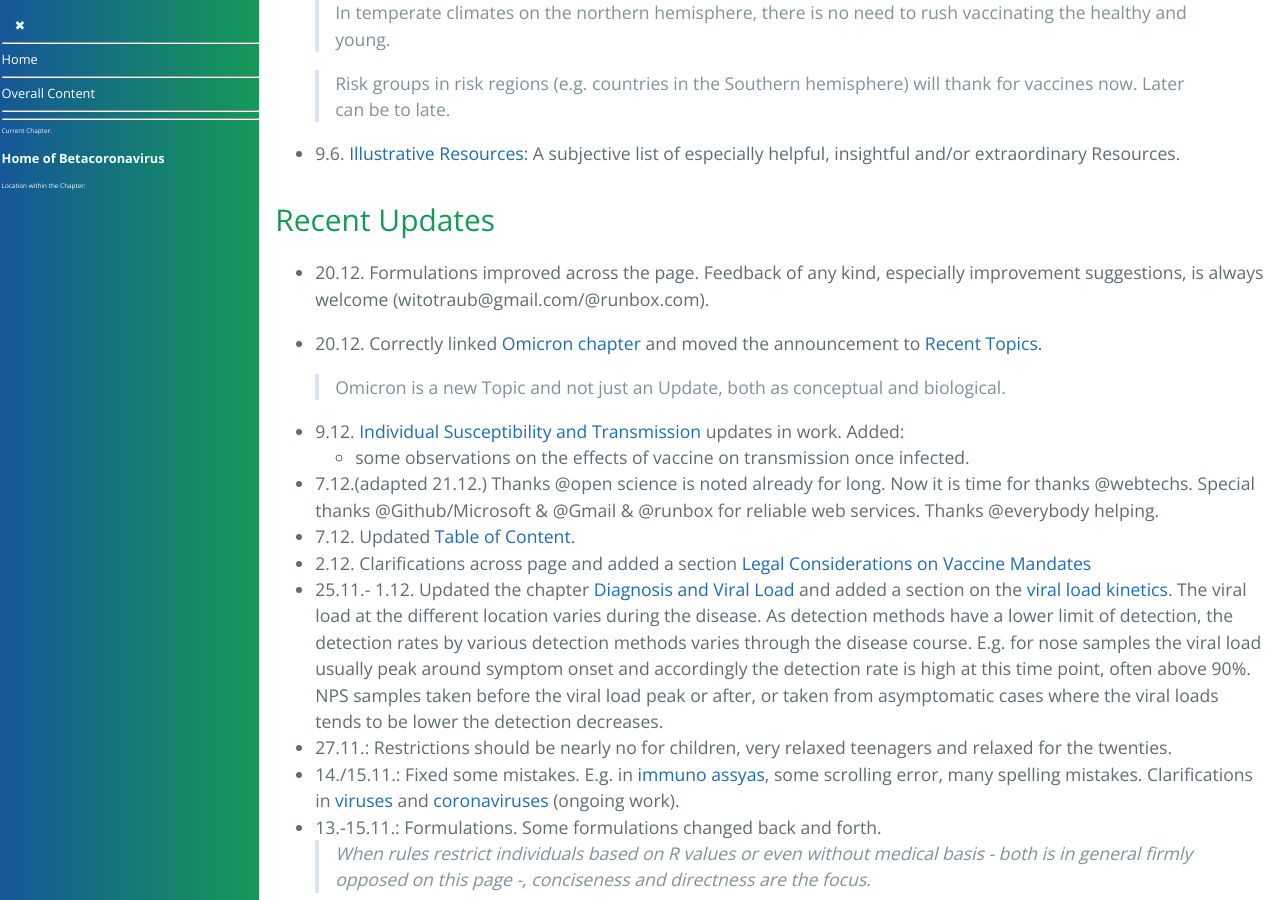
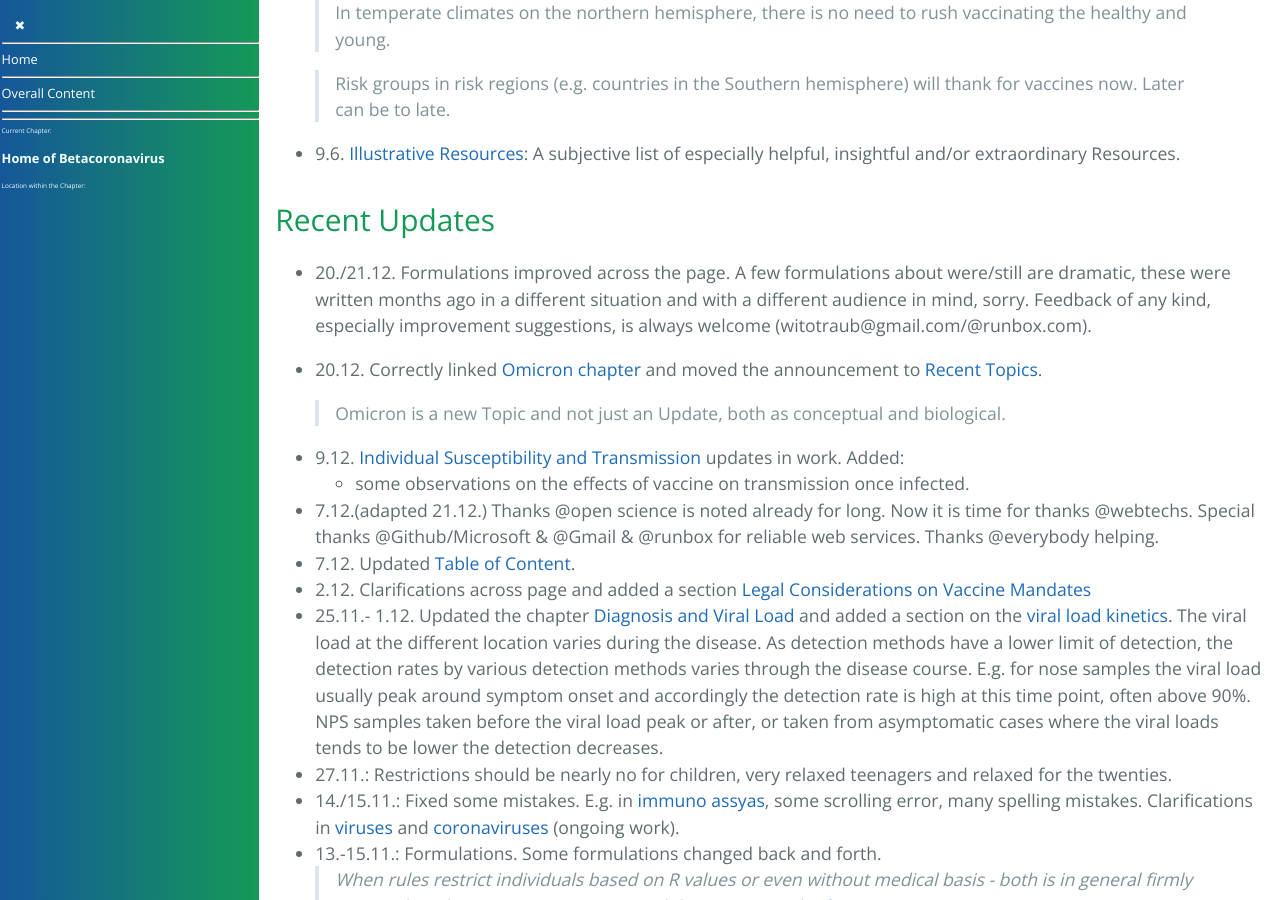
Before and after one commit to forestgrape/coronavirus, a Jekyll site: the page built from index.md, in a window 1280 px wide and 900 px high, scrolled down 2757 px. Built offline with Jekyll 4.4.1, drawn with Linux system fonts in a browser that asks for light colours; our own code applies the rules of GitHub Pages for plain Markdown files.

Commit message:
clarification on formulations

```diff
--- a/index.md
+++ b/index.md
@@ -79,7 +79,7 @@ There is also a rather subjective page in German with some comments on the Coron
 
 <!-- 5.12.21: As RNA vaccines turned out they don't tame SARS-CoV-2, from a coronavirus perspective alone one should stop mass vaccination.-->
 
-- 20.12. Formulations improved across the page. Feedback of any kind, especially improvement suggestions, is always welcome (witotraub@gmail.com/@runbox.com).
+- 20./21.12. Formulations improved across the page. A few formulations about were/still are dramatic, these were written months ago in a different situation and with a different audience in mind, sorry. Feedback of any kind, especially improvement suggestions, is always welcome (witotraub@gmail.com/@runbox.com).
 
 - 20.12. Correctly linked [Omicron chapter](2_biological/omicron.md) and moved the announcement to [Recent Topics](#recent-topics-added).
 
```
